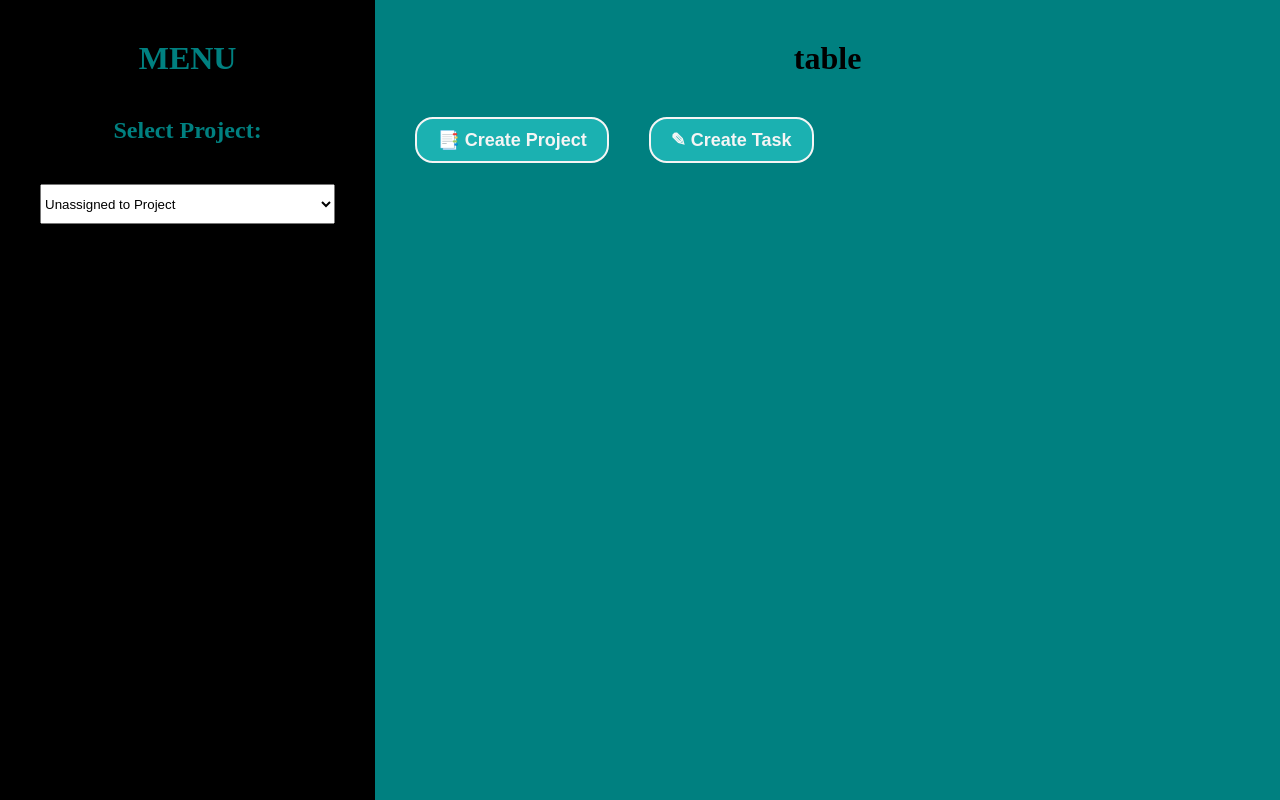
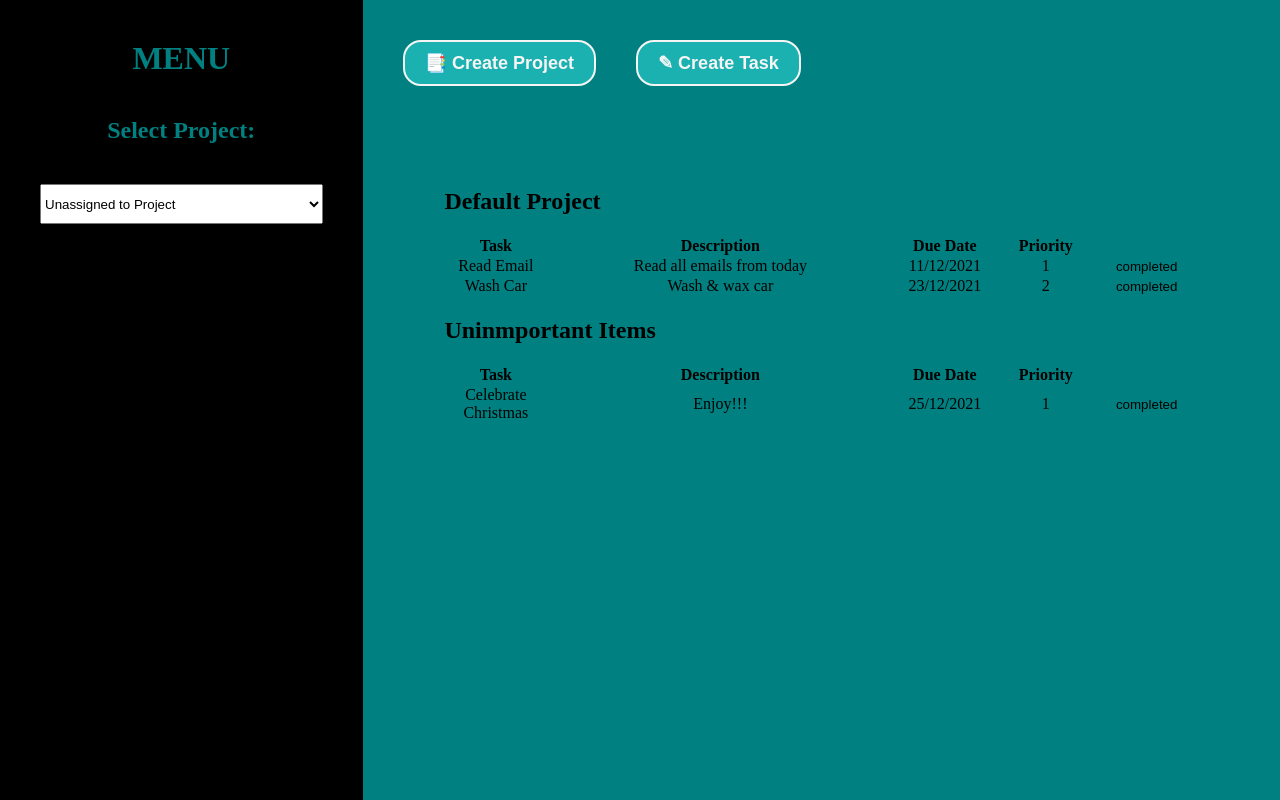
Before and after one commit to Tomd304/todo-list, a website built with webpack: page src/template.html in a window 1280 px wide. Built offline with nearby package versions, Linux system fonts and the light colour scheme.

Commit message:
Removed placeholder html

```diff
--- a/src/template.html
+++ b/src/template.html
@@ -16,11 +16,11 @@
             </select>
         </div>
         <div class='right-pane'>
-            <h1>table</h1>
             <div class='buttons-div'>
                 <button type='button' class='create-btn' id='create-project'>&#128209 Create Project</button>
                 <button type='button' class='create-btn' id='create-task'>&#9998 Create Task</button>
             </div>
+            <div id='table-container'></div>
 
         </div>
 
```
